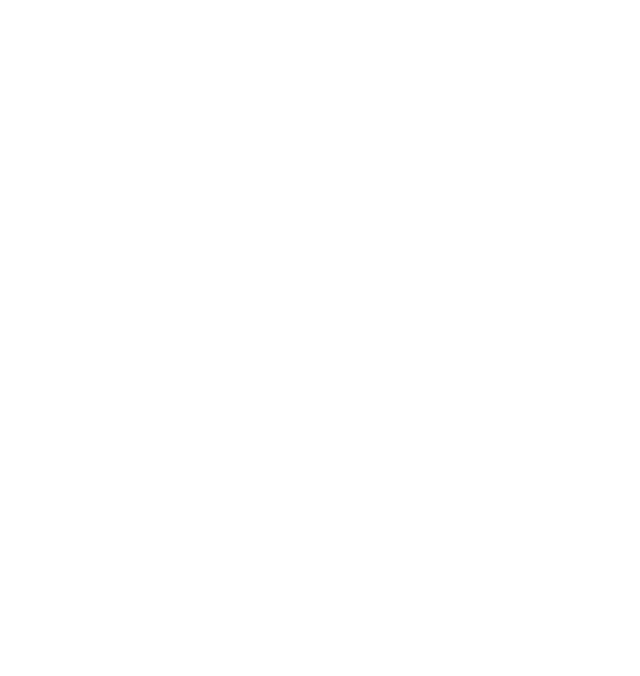
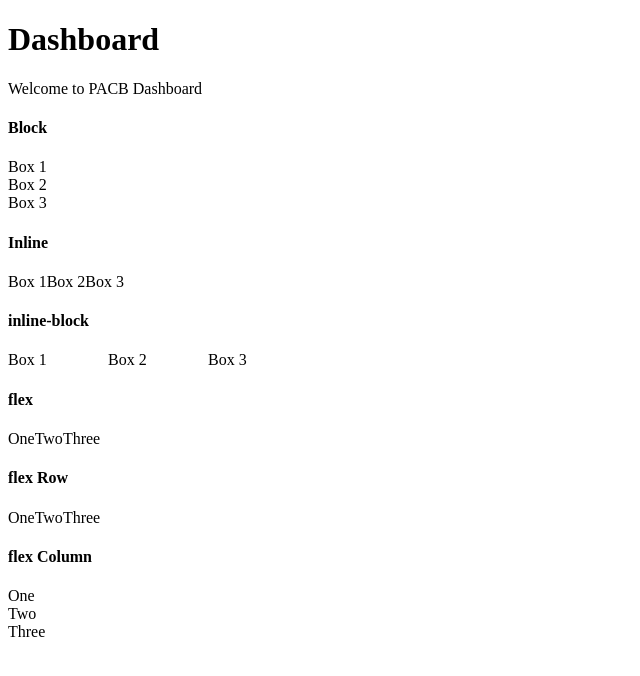
Before and after one commit to moseslearn082-hub/angular-learning, an Angular app: page /dashboard in a window 1280 px wide. Before the commit this address led to /. Shown: the top 676 px of the page, without its empty margins (0-640 px from the left). Built offline with nearby package versions, Linux system fonts and the light colour scheme.

Commit message:
add new files for Page component

```diff
--- a/src/app/app.routes.ts
+++ b/src/app/app.routes.ts
@@ -1,9 +1,14 @@
 import { Routes } from '@angular/router';
 import { Login } from './components/pages/login/login';
+import { Dashboard } from './pages/dashboard/dashboard';
 
 export const routes: Routes = [
   {
     path: '',
     component: Login
+  },
+  {
+    path: 'dashboard',
+    component: Dashboard
   }
 ];
--- a/src/app/app.ts
+++ b/src/app/app.ts
@@ -8,4 +8,5 @@ import { RouterOutlet } from '@angular/router';
   styleUrl: './app.css'
 })
 export class App {
+
 }
--- a/src/app/components/pages/login/login.css
+++ b/src/app/components/pages/login/login.css
@@ -105,3 +105,7 @@
 
     background:#115e59;
 }
+
+.box{
+    display:block;
+}
--- a/src/app/components/pages/login/login.html
+++ b/src/app/components/pages/login/login.html
@@ -7,7 +7,6 @@
     </div>
 
     <div class="login-form">
-      <h1>{{ title }}</h1>
 
       <div class="form-group">
         <label>Username</label>
@@ -27,4 +26,7 @@
 
   </div>
 
+<button (click)="login()">
+    Login
+</button>
 </div>
--- a/src/app/components/pages/login/login.ts
+++ b/src/app/components/pages/login/login.ts
@@ -1,4 +1,5 @@
 import { Component } from '@angular/core';
+import { Router } from '@angular/router';
 
 @Component({
   selector: 'app-login',
@@ -7,5 +8,11 @@ import { Component } from '@angular/core';
   styleUrl: './login.css',
 })
 export class Login {
-  title = "PACB Login Portal";
+
+  constructor(private router: Router) {}
+
+  login() {
+    this.router.navigate(['/dashboard']);
+  }
+
 }
--- /dev/null
+++ b/src/app/pages/dashboard/dashboard.css
@@ -0,0 +1,22 @@
+.box{
+    display:block;
+}
+.boxes{
+    display:inline-block;
+}
+.inbox{
+    display:inline-block;
+    width: 100px;
+    /* height:50px; */
+}
+.container{
+    display:flex;
+}
+.flex-row-container{
+    display:flex;
+    flex-direction:row;
+}
+.flex-col-container{
+    display:flex;
+    flex-direction:column;
+}
--- /dev/null
+++ b/src/app/pages/dashboard/dashboard.html
@@ -0,0 +1,35 @@
+<h1>Dashboard</h1>
+<p>Welcome to PACB Dashboard</p>
+<h4> Block </h4>
+<div class="box">Box 1</div>
+<div class="box">Box 2</div>
+<div class="box">Box 3</div>
+
+<h4> Inline </h4>
+<div class="boxes">Box 1</div>
+<div class="boxes">Box 2</div>
+<div class="boxes">Box 3</div>
+
+<h4> inline-block </h4>
+<div class="inbox">Box 1</div>
+<div class="inbox">Box 2</div>
+<div class="inbox">Box 3</div>
+
+<h4> flex </h4>
+<div class="container">
+    <div>One</div>
+    <div>Two</div>
+    <div>Three</div>
+</div>
+<h4> flex  Row </h4>
+<div class="flex-row-container">
+    <div>One</div>
+    <div>Two</div>
+    <div>Three</div>
+</div>
+<h4> flex Column </h4>
+<div class="flex-col-container">
+    <div>One</div>
+    <div>Two</div>
+    <div>Three</div>
+</div>
```
Also changed, not shown: src/app/pages/dashboard/dashboard.ts (added, +9 -0 lines), 2 other files (tests, documents, lock files or other folders).
